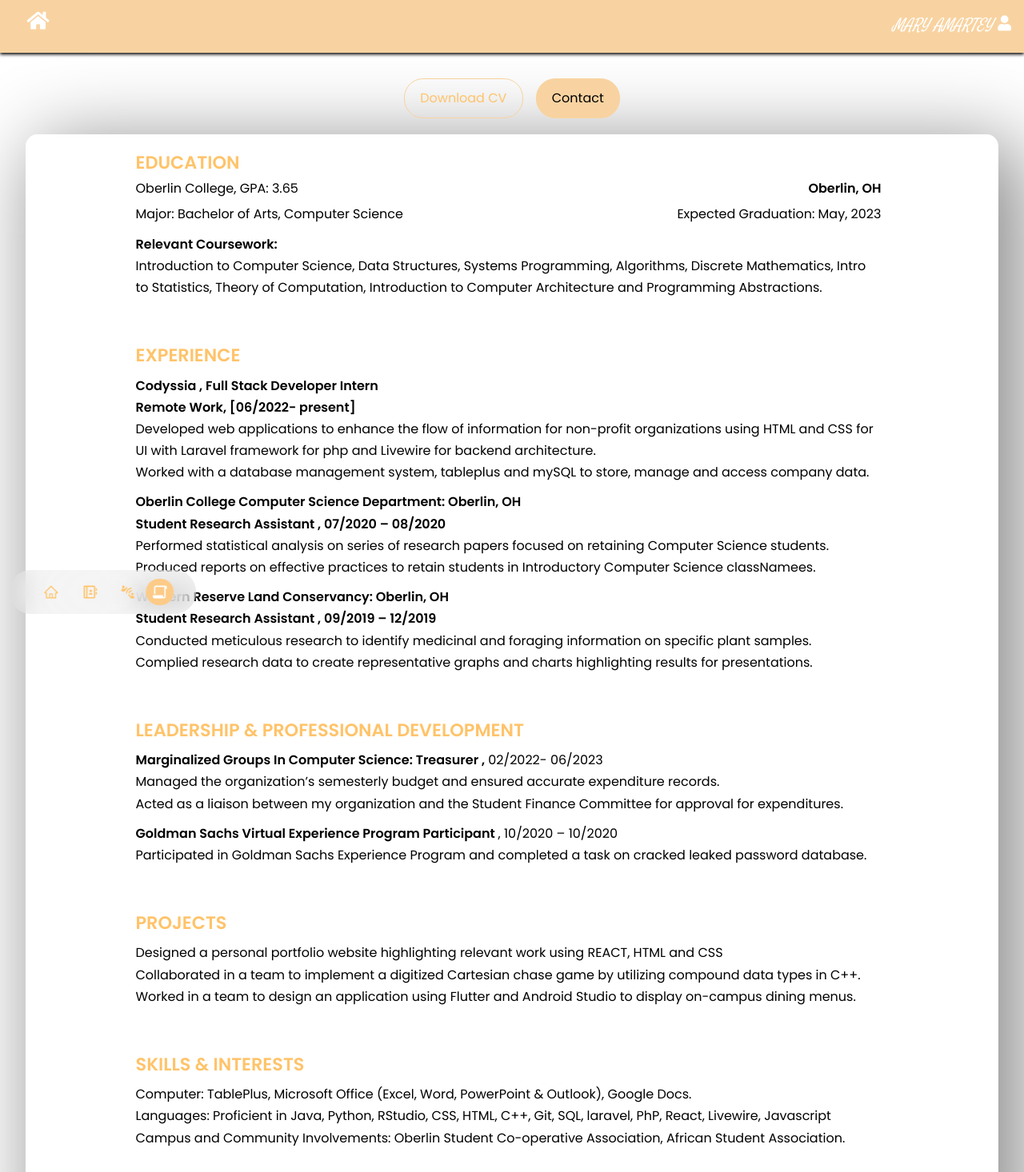
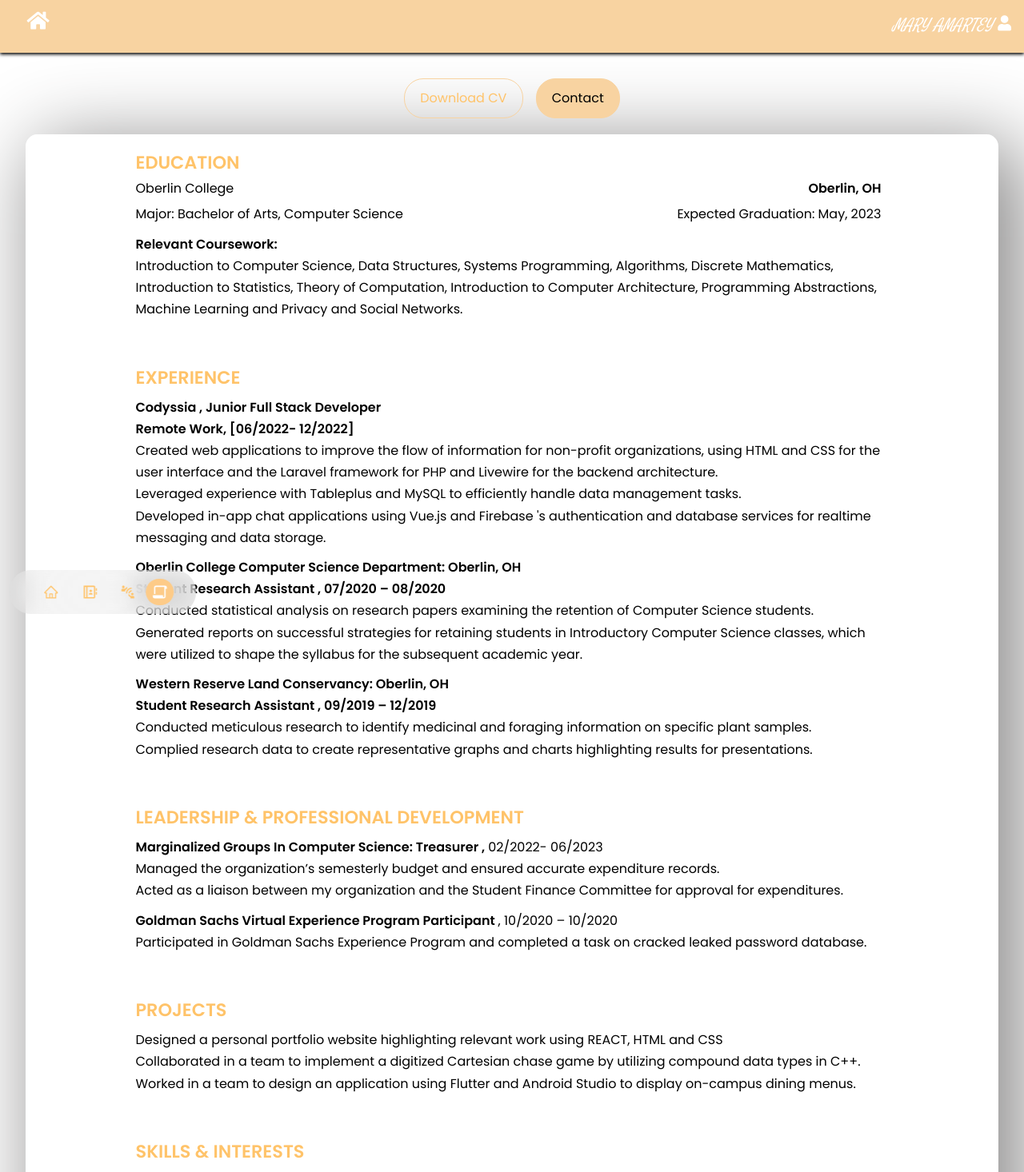
Before and after one commit to MaryAmartey/secondPortfolio, a React (Create React App) app: page /resumePage in a window 1280 px wide. Shown: the top 1466 px of the page at 80% size. Built offline with nearby package versions, Linux system fonts and the light colour scheme.

Commit message:
updated resume 1/7

```diff
--- a/src/components/resumePage/ResumePage.js
+++ b/src/components/resumePage/ResumePage.js
@@ -19,7 +19,7 @@ export default function ResumePage(){
             <div className="list_section ">
                 <strong className="title">EDUCATION</strong> <br></br>
                     <div className="spaceOut">
-                        <span>Oberlin College, GPA: 3.65 </span>
+                        <span>Oberlin College </span>
                         <span> <strong>Oberlin, OH</strong></span>
                     </div>
 
@@ -29,7 +29,9 @@ export default function ResumePage(){
                     </div>
 
                    <strong>Relevant Coursework: </strong> <br></br>
-                    <span>Introduction to Computer Science, Data Structures, Systems Programming, Algorithms, Discrete Mathematics, Intro to Statistics, Theory of Computation, Introduction to Computer Architecture and Programming Abstractions.</span>
+                    <span> Introduction to Computer Science, Data Structures, Systems Programming, Algorithms, Discrete
+                            Mathematics, Introduction to Statistics, Theory of Computation, Introduction to Computer Architecture, Programming Abstractions,
+                            Machine Learning and Privacy and Social Networks. </span>
                     </div>
                     <br></br>
 
@@ -38,15 +40,17 @@ export default function ResumePage(){
                 <ul className="list">
 
                         <span> <strong>Codyssia ,
-                        Full Stack Developer Intern
+                        Junior Full Stack Developer
                             <br />
                         Remote Work,
-                        [06/2022- present] </strong></span>
+                        [06/2022- 12/2022] </strong></span>
 
 
 
-                    <li>Developed web applications to enhance the flow of information for non-profit organizations using HTML and CSS for UI with Laravel framework for php and Livewire for backend architecture.</li>
-                    <li>Worked with a database management system, tableplus and mySQL to store, manage and access company data.    </li>
+                    <li>Created web applications to improve the flow of information for non-profit organizations, using HTML and CSS
+                        for the user interface and the Laravel framework for PHP and Livewire for the backend architecture.</li>
+                    <li>Leveraged experience with Tableplus and MySQL to efficiently handle data management tasks.</li>
+                    <li>Developed in-app chat applications using Vue.js and Firebase 's authentication and database services for realtime messaging and data storage.</li>
                 </ul>
 
 
@@ -61,8 +65,8 @@ export default function ResumePage(){
                     07/2020 – 08/2020 </strong></span>
                 </div>
 
-                        <li> Performed statistical analysis on series of research papers focused on retaining Computer Science students.</li>
-                        <li> Produced reports on effective practices to retain students in Introductory Computer Science classNamees. </li>
+                        <li> Conducted statistical analysis on research papers examining the retention of Computer Science students.</li>
+                        <li> Generated reports on successful strategies for retaining students in Introductory Computer Science classes, which were utilized to shape the syllabus for the subsequent academic year. </li>
                 </ul>
 
             <ul className="list">
@@ -122,8 +126,8 @@ export default function ResumePage(){
             <div className="list_section">
             <strong className="title"> SKILLS & INTERESTS </strong>
                 <ul className="list">
-                    <li> Computer: TablePlus, Microsoft Office (Excel, Word, PowerPoint & Outlook), Google Docs. </li>
-                    <li> Languages: Proficient in Java, Python, RStudio, CSS, HTML, C++, Git, SQL, laravel, PhP, React, Livewire, Javascript </li>
+                    <li> Computer: TablePlus, Microsoft Office (Excel, Word, PowerPoint & Outlook), Google Docs, Figma, Canva, Firebase. </li>
+                    <li> Languages: Proficient in Java, Python, Javascript, Git, MySQL, laravel, PhP, React, CSS, HTML, Vue, C++, RStudio </li>
                     <li> Campus and Community Involvements: Oberlin Student Co-operative Association, African Student Association. </li>
                 </ul>
             </div>
```
